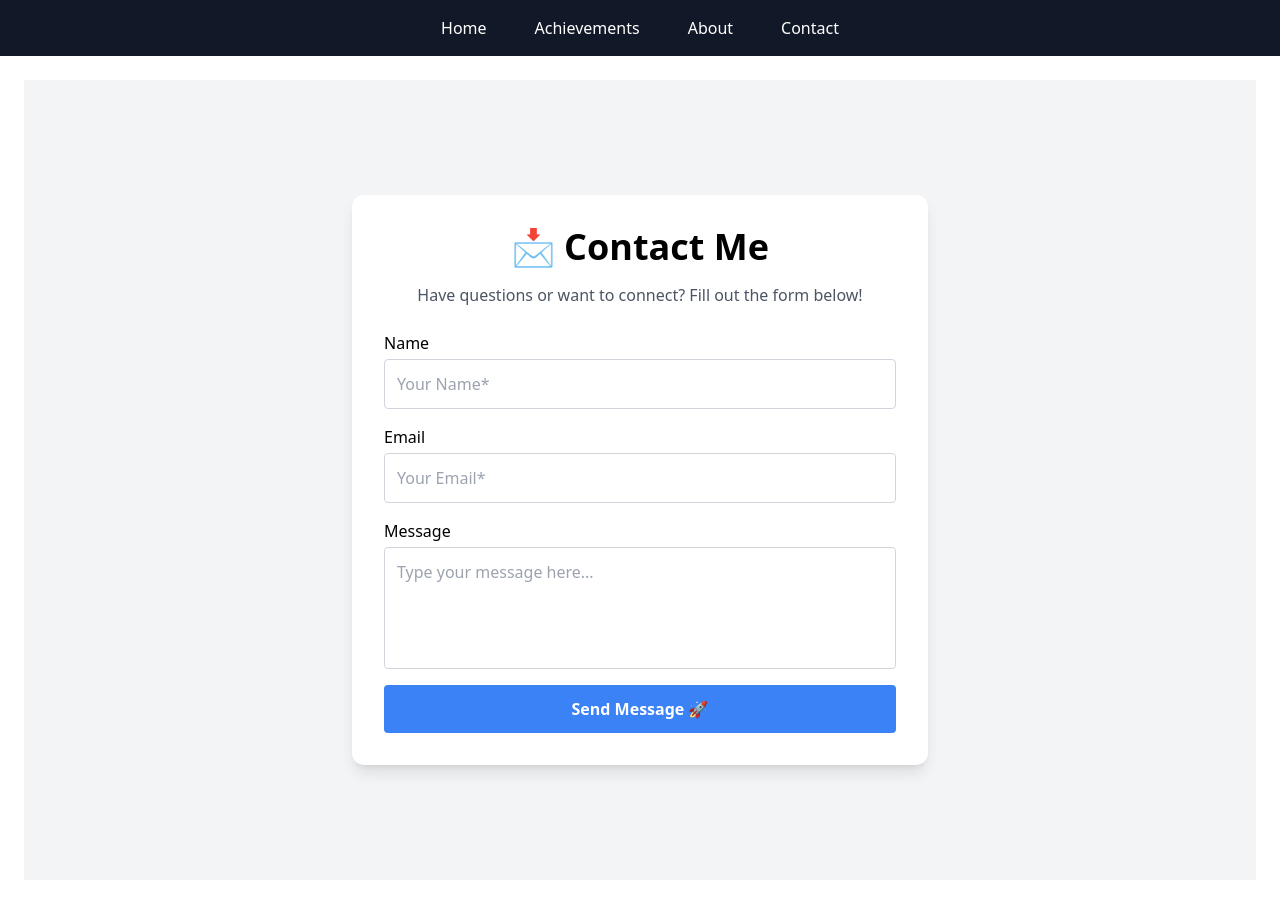
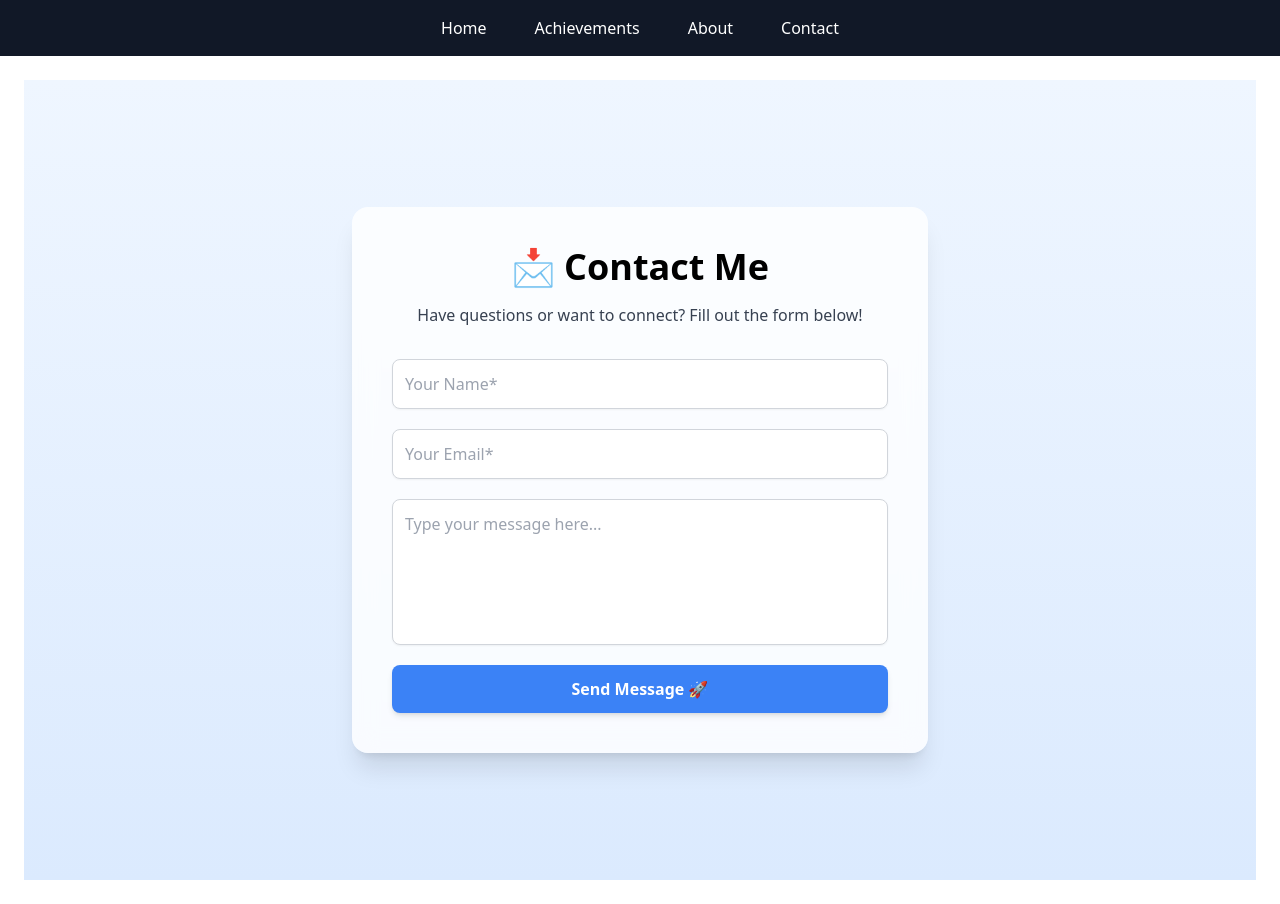
Before and after one commit to Unlinedfaun7162/personalsite, a React (Create React App) app: page /personalsite/contact in a window 1280 px wide. Built offline with nearby package versions, Linux system fonts and the light colour scheme; the HTML template or start-up script is replaced by a standard one.

Commit message:
Improve contact form styling and background

```diff
--- a/src/pages/Contact.js
+++ b/src/pages/Contact.js
@@ -2,52 +2,43 @@ import React from "react";
 
 const Contact = () => {
   return (
-    <div className="flex items-center justify-center min-h-screen bg-gray-100 px-4">
-      <div className="bg-white shadow-lg rounded-xl p-8 max-w-xl w-full">
+    <div className="flex items-center justify-center min-h-screen bg-gradient-to-b from-blue-50 to-blue-100 px-4">
+      <div className="bg-white/80 backdrop-blur-md shadow-xl rounded-2xl p-10 max-w-xl w-full">
         <h2 className="text-4xl font-extrabold text-center mb-4 flex justify-center items-center">
           <span className="mr-2">📩</span> Contact Me
         </h2>
-        <p className="text-center text-gray-600 mb-6">
+        <p className="text-center text-gray-700 mb-8">
           Have questions or want to connect? Fill out the form below!
         </p>
 
         <form
           action="https://formspree.io/f/xrbpaqvb"
           method="POST"
-          className="flex flex-col gap-4"
+          className="flex flex-col gap-5"
         >
-          <div className="flex flex-col">
-            <label className="mb-1 font-medium text-left">Name</label>
           <input
             type="text"
             name="name"
             placeholder="Your Name*"
             required
-              className="p-3 border border-gray-300 rounded"
+            className="p-3 border border-gray-300 rounded-lg shadow-sm"
           />
-          </div>
 
-          <div className="flex flex-col">
-            <label className="mb-1 font-medium text-left">Email</label>
           <input
             type="email"
             name="email"
             placeholder="Your Email*"
             required
-              className="p-3 border border-gray-300 rounded"
+            className="p-3 border border-gray-300 rounded-lg shadow-sm"
           />
-          </div>
 
-          <div className="flex flex-col">
-            <label className="mb-1 font-medium text-left">Message</label>
           <textarea
             name="message"
             placeholder="Type your message here..."
             required
-              rows="4"
-              className="p-3 border border-gray-300 rounded resize-none"
+            rows="5"
+            className="p-3 border border-gray-300 rounded-lg shadow-sm resize-none"
           ></textarea>
-          </div>
 
           <input
             type="hidden"
@@ -57,7 +48,7 @@ const Contact = () => {
 
           <button
             type="submit"
-            className="bg-blue-500 hover:bg-blue-600 text-white font-bold py-3 rounded transition"
+            className="bg-blue-500 hover:bg-blue-600 text-white font-semibold py-3 rounded-lg transition shadow-md"
           >
             Send Message 🚀
           </button>
```
Lines whose indentation alone changed are shown as unchanged.
